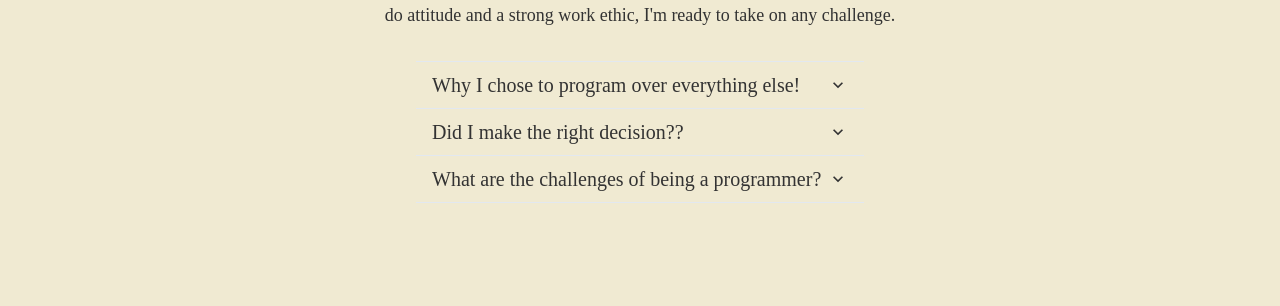
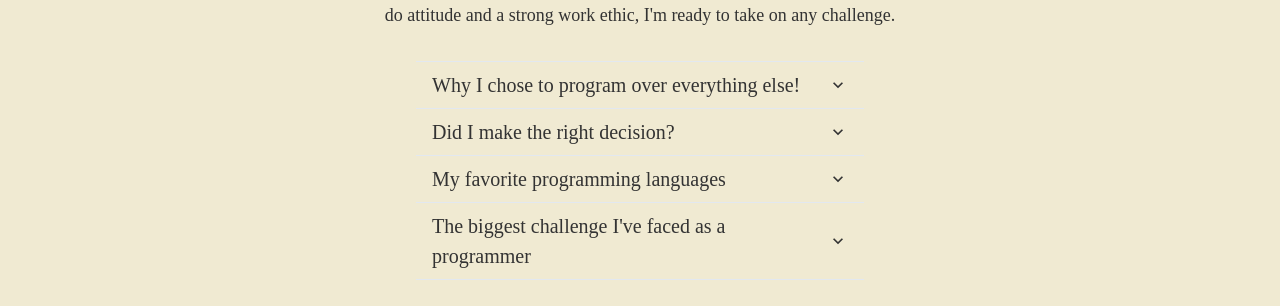
Before and after one commit to carloskim123/portfolio-site-old, a React (Vite) app: page /about in a window 1280 px wide. Shown: the part 334-640 px from the top of the page. Built offline with nearby package versions, Linux system fonts and the light colour scheme; a web font is replaced by a local one.

Commit message:
added some data management principles

```diff
--- a/data/db.js
+++ b/data/db.js
@@ -37,3 +37,23 @@ export const routes = [
     { path: "/projects", pathname: "Projects" },
 
 ]
+
+export const accordionContent = [
+    {
+        title: "Why I chose to program over everything else!",
+        content: "I chose to program because it combines my love of problem- solving and creativity.There's something so satisfying about taking a complex problem and breaking it down into manageable pieces. And with programming, the possibilities are endless - I can create anything I can imagine."
+    },
+    {
+        title: "Did I make the right decision?",
+        content: "I think that programming is an excellent choice for many reasons.First and foremost, it's a field that's constantly evolving and growing, so there's always something new to learn. It's also a field that requires a lot of creativity and problem- solving skills, which are great skills to have in any profession.And of course, it can be incredibly rewarding to see your code come to life and solve real - world problems."
+    },
+    {
+        title: "My favorite programming languages",
+        content: "My favorite programming languages are Java, Golang, Javascript, and Python. I like JavaScript because it's a versatile language that can be used for both front-end and back-end development. I also like Python because it's a relatively easy language to learn and use, and it has a large community of developers who create and maintain a wide range of libraries and tools."
+    },
+    {
+        title: "The biggest challenge I've faced as a programmer",
+        content: "The biggest challenge I've faced as a programmer is debugging code. When code doesn't work as expected, it can be difficult to track down and fix the bugs. This can be a frustrating process, especially for complex codebases. However, over time I've learned some tips for debugging code more effectively, such as using good coding practices, using a debugger, and asking for help from other programmers."
+    }
+
+]
--- a/src/components/HasSubmitted.jsx
+++ b/src/components/HasSubmitted.jsx
@@ -4,21 +4,7 @@ import { useNavigate } from "react-router-dom";
 
 function HasSubmitted() {
     const navigate = useNavigate();
-    const [submitted, setSubmitted] = useState(false);
 
-    // Check if the form has been submitted when the component mounts
-    useEffect(() => {
-        const hasSubmitted = localStorage.getItem("formSubmitted");
-        if (hasSubmitted === "true") {
-            setSubmitted(true);
-        }
-    }, []);
-
-    if (!submitted) {
-        // If the form hasn't been submitted, render a message or redirect to another page
-        navigate("/"); // Redirect to the home page or another appropriate page
-        return null; // Return null to prevent rendering the content of this component
-    }
 
     return (
         <Box
--- a/src/components/Loader.jsx
+++ b/src/components/Loader.jsx
@@ -1,9 +1,9 @@
 import { Container, Text } from "@chakra-ui/layout"
-import { MutatingDots } from "react-loader-spinner"
+import { MutatingDots,Discuss  } from "react-loader-spinner"
 
 export default function Loader() {
     return (
-        <Container display={"flex"} justifyContent={"center"} mt={"25%"}>
+        <Container display={"flex"} justifyContent={"center"} mt={"10%"}>
             <MutatingDots
                 height="100"
                 width="100"
--- a/src/pages/About.jsx
+++ b/src/pages/About.jsx
@@ -10,7 +10,7 @@ import {
   Text
 } from '@chakra-ui/react';
 
-import { profile_pic } from '../../data/db';
+import { accordionContent, profile_pic } from '../../data/db';
 
 
 export default function About() {
@@ -31,53 +31,21 @@ export default function About() {
         </Container>
         <Container mt="2rem">
           <Accordion allowToggle>
+            {accordionContent.map((accordion) => (
               <AccordionItem>
                 <h2>
                   <AccordionButton>
                     <Box as="span" flex="1" textAlign="left" fontSize={{ base: '18px', md: '20px' }}>
-                    Why I chose to program over everything else!
+                      {accordion.title}
                     </Box>
                     <AccordionIcon />
                   </AccordionButton>
                 </h2>
                 <AccordionPanel pb={4} fontSize="16px">
-                I chose to program because it combines my love of problem-solving and creativity. There's something so satisfying about taking a complex problem and breaking it down into manageable pieces. And with programming, the possibilities are endless - I can create anything I can imagine.
+                  {accordion.content}
                 </AccordionPanel>
               </AccordionItem>
-
-            <AccordionItem>
-              <h2>
-                <AccordionButton>
-                  <Box as="span" flex="1" textAlign="left" fontSize={{ base: '18px', md: '20px' }}>
-                    Did I make the right decision??
-                  </Box>
-                  <AccordionIcon />
-                </AccordionButton>
-              </h2>
-              <AccordionPanel pb={4} fontSize="16px">
-                I think that programming is an excellent choice for many reasons. First and foremost, it's a field that's constantly evolving and growing, so there's always something new to learn. It's also a field that requires a lot of creativity and problem-solving skills, which are great skills to have in any profession. And of course, it can be incredibly rewarding to see your code come to life and solve real-world problems.
-              </AccordionPanel>
-            </AccordionItem>
-
-            <AccordionItem>
-              <h2>
-                <AccordionButton>
-                  <Box as="span" flex="1" textAlign="left" fontSize={{ base: '18px', md: '20px' }}>
-                    What are the challenges of being a programmer?
-                  </Box>
-                  <AccordionIcon />
-                </AccordionButton>
-              </h2>
-              <AccordionPanel pb={4} fontSize="16px">
-                There are many challenges to being a programmer, but some of the most common ones include:<br />
-                * The constant learning curve: The field of programming is constantly evolving, so programmers need to be constantly learning new things.<br />
-                * The need for problem-solving skills: Programmers need to be able to identify and solve problems.<br />
-                * The long hours: Programming can be a demanding career, and programmers often work long hours.<br />
-                * The stress: Programming can be stressful, especially when deadlines are tight.<br />
-                <br />
-                Despite the challenges, being a programmer can be a very rewarding career. Programmers have the opportunity to create new and innovative things, and they can make a real impact on the world.
-              </AccordionPanel>
-            </AccordionItem>
+            ))}
           </Accordion>
         </Container>
       </Box>
--- a/src/pages/Projects.jsx
+++ b/src/pages/Projects.jsx
@@ -1,4 +1,4 @@
-import { Grid, Box, Image, Link, Text } from "@chakra-ui/react";
+import { Grid, Box, Image, Link, Text, useInputGroupStyles } from "@chakra-ui/react";
 import { projects } from "../../data/projects_data";
 import { Skeleton, SkeletonCircle, SkeletonText } from '@chakra-ui/react'
 import { useState } from "react";
@@ -7,10 +7,15 @@ import "../app.css"; // Import your CSS file for the transition styles
 
 
 const Projects = () => {
+
   const [isLoading, setIsLoading] = useState(true);
   setTimeout(() => {
     setIsLoading(false)
   }, 500);
+
+  function loadNewWindow(url) {
+    return window.open(url, "_blank");
+  }
 
 
 
@@ -26,9 +31,8 @@ const Projects = () => {
           {!isLoading ? (
 
             <Box
-              onClick={() => {
-                window.location.href = project.project_url
-              }}
+              onClick={() => loadNewWindow(project.project_url)}
+
               key={project.id}
               p={4}
               borderColor={"#2b2d42"}
@@ -47,8 +51,10 @@ const Projects = () => {
               <Box position="relative" height="200px">
                 <Image
                   src={project.img}
+                  minWidth={"100%"}
+                  maxHeight={"100%"}
                   alt={project.name}
-                  objectFit="cover"
+                  objectFit="contain"
                   layout="fill"
                   rounded="md"
                 />
```
Lines whose indentation alone changed are shown as unchanged.
